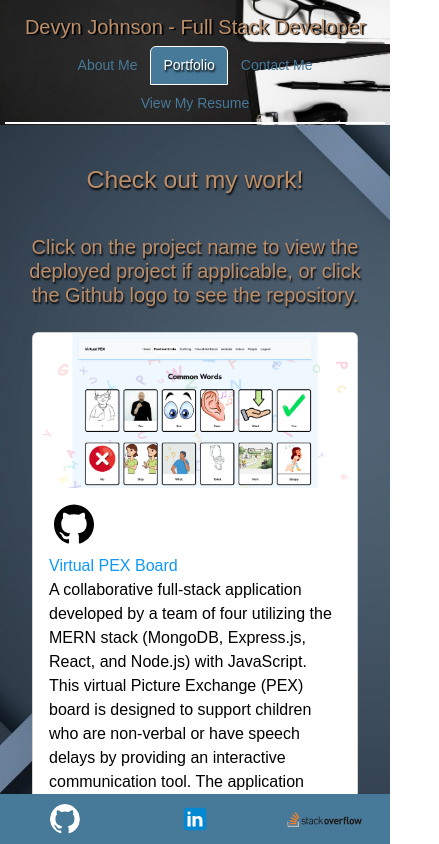
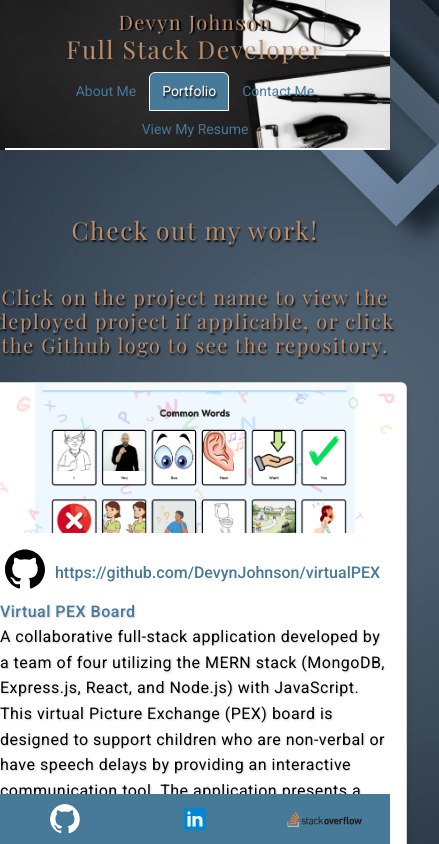
Before and after one commit to DevynJohnson/portfolio, a React (Vite) app in the folder portfolio/: page /portfolio in a window 390 px wide. Shown: the top 844 px of the page, 439 px wide, since content can reach past the window. Built offline with nearby package versions, Linux system fonts and the light colour scheme.

Commit message:
Fixing responsiveness issues, adding style changes for more polished look.

```diff
--- a/portfolio/src/components/Header.jsx
+++ b/portfolio/src/components/Header.jsx
@@ -4,7 +4,8 @@ import headerBackground from '../images/headerBackground.jpg'; // Import the ima
 function Header() {
     return (
         <header className="header-background" style={{ backgroundImage: `url(${headerBackground})` }}>
-            <h1>Devyn Johnson - Full Stack Developer</h1>
+            <h1>Devyn Johnson</h1>
+            <h2>Full Stack Developer</h2>
             <div className="navbar-container">
                 <Navigation />
             </div>
--- a/portfolio/src/components/ProjectCard.jsx
+++ b/portfolio/src/components/ProjectCard.jsx
@@ -20,7 +20,7 @@ function ProjectCard({
       />
       <Card.Body>
         <a href={githubUrl} target="_blank" rel="noopener noreferrer">
-          <img className="cardGithubLogo" src={githubDark} alt="GitHub logo" />
+          <img className="cardGithubLogo" src={githubDark} alt="GitHub logo" />{githubUrl}
         </a>
         <Card.Text className="projectCardName">
           <a href={projectUrl} target="_blank" rel="noopener noreferrer">
--- a/portfolio/src/pages/contactMe.jsx
+++ b/portfolio/src/pages/contactMe.jsx
@@ -41,12 +41,12 @@ function ContactForm() {
 function ContactMe() {
   return (
     <div className='contactMePage'>
+      <h1>Let's Chat!</h1>
       <h4>
-        Please reach out if you are interested in discussing job opportunities, freelance projects requests,
-        collaborating on a project together, or have any questions for me!
+        I am always open to discussing new projects, creative ideas, or opportunities to be part of your vision.
       </h4>
       <h4>
-        You can connect with me on <a href="https://www.linkedin.com/in/devyn-johnson-a5259213b/"target="_blank">LinkedIn</a>, view my profile at <a href="https://www.github.com/DevynJohnson"target="_blank">Github</a>, or feel free to use the form below to easily create an email. Click the button below to send your form data to your favorite email client and send the message!
+        You can connect with me on <a href="https://www.linkedin.com/in/devyn-johnson-a5259213b/"target="_blank">LinkedIn</a>, view my profile at <a href="https://www.github.com/DevynJohnson"target="_blank">Github</a>, or feel free to use the form below to easily create an email. Click the button below to include the form data in a new message using your email client and hit send!
       </h4>
       <h4>I look forward to hearing from you!</h4>
       {ContactForm()}
--- a/portfolio/src/styles/about.css
+++ b/portfolio/src/styles/about.css
@@ -23,7 +23,6 @@
 /* About Me photo styling */
 .aboutMePhoto {
   display: block;
-  max-width: 250px;
   border: 3px solid var(--accent-color);
   border-radius: 10px;
   margin: 10px auto;
--- a/portfolio/src/styles/contact.css
+++ b/portfolio/src/styles/contact.css
@@ -1,5 +1,5 @@
 /* Contact Me Page Styles */
-.contactMePage h4, .contactFormContainer p {
+.contactMePage h4, .contactMePage h1, .contactFormContainer p {
     text-align: center;
     text-shadow: black 1px 2px 2px;
     margin-top: 10px;
--- a/portfolio/src/styles/global.css
+++ b/portfolio/src/styles/global.css
@@ -1,10 +1,12 @@
+@import url('https://fonts.googleapis.com/css2?family=Playfair+Display:wght@400;700&family=Roboto:wght@400;500;700&display=swap');
+
 /* Global styles for html and body */
 html, body {
     height: 100%;
     margin: 0;
     padding: 0;
     display: block;
-    font-family: 'Copperplate', 'fantasy', sans-serif;
+    font-family: 'Roboto', sans-serif; /* Default font */
     /* overflow-x: auto; */
     background-image: url('../images/bodyBackground.jpg');
     background-size: cover;
@@ -21,19 +23,88 @@ html, body {
   /* Styling for the main content */
   main {
     flex-grow: 1;
-    padding-top: 170px;
+    padding-top: 190px;
     padding-bottom: 80px;
+    animation: fadeIn 1s ease-in-out;
   }
 
   @media (max-width: 768px) {
     main {
-      padding-top: 100px;
+      padding-top: 125px;
       padding-bottom: 60px;
     }
   }
 
-  @media (max-width: 512px) {
+  @media (max-width: 402px) {
     main {
-      padding-top: 130px;
+      padding-top: 180px;
+      padding-bottom: 60px;
     }
   }
+
+.card, .aboutMePhoto {
+  box-shadow: 0 4px 6px rgba(0, 0, 0, 0.1), 0 1px 3px rgba(0, 0, 0, 0.06);
+  transition: box-shadow 0.3s ease;
+}
+
+.card:hover, .aboutMePhoto:hover {
+  box-shadow: 0 10px 15px rgba(0, 0, 0, 0.2), 0 4px 6px rgba(0, 0, 0, 0.1);
+}
+
+/* Smooth hover effect for links */
+a {
+  position: relative;
+  color: var(--accent-color);
+  text-decoration: none;
+  transition: color 0.3s ease, text-shadow 0.3s ease;
+}
+
+a::after {
+  content: '';
+  position: absolute;
+  width: 0;
+  height: 2px;
+  background: var(--accent-color);
+  left: 0;
+  bottom: -2px;
+  transition: width 0.3s ease;
+}
+
+a:hover::after {
+  width: 100%; /* Underline effect on hover */
+}
+
+a:hover {
+  color: var(--accent-color);
+  text-shadow: 0px 0px 5px var(--accent-color);
+}
+
+
+
+h1, h2, h3, h4, h5, h6 {
+  text-shadow: 2px 2px 4px rgba(0, 0, 0, 0.3); /* Subtle shadow for depth */
+  letter-spacing: 1.5px; /* Slight spacing for headings */
+  line-height: 1.2; /* Compact line height for headings */
+  font-family: 'Playfair Display', serif; /* Headings font */
+}
+
+h1, h2, h3 {
+  animation: slideIn 0.8s ease-in-out;
+}
+
+p {
+  text-shadow: 1px 1px 2px rgba(0, 0, 0, 0.2); /* Lighter shadow for paragraphs */
+  letter-spacing: 0.5px; /* Subtle spacing for paragraphs */
+  line-height: 1.6; /* Comfortable line height for body text */
+}
+
+@keyframes slideIn {
+  from {
+    opacity: 0;
+    transform: translateY(20px);
+  }
+  to {
+    opacity: 1;
+    transform: translateY(0);
+  }
+}
--- a/portfolio/src/styles/header.css
+++ b/portfolio/src/styles/header.css
@@ -10,9 +10,10 @@ header {
   justify-content: space-between;
   align-items: center;
   padding: 10px 0;
-    min-height: 125px;
+  min-height: 125px; /* Default height for larger screens */
   background-size: cover;
   background-position: center;
+  box-sizing: border-box; /* Ensure padding is included in height calculations */
 }
 
 .header-background {
@@ -39,11 +40,14 @@ header {
   justify-content: center;
   align-items: center;
   margin: 0;
-    margin-bottom: -10px;
+  margin-top: auto;
+  margin-bottom: -10px; /* Adjust spacing if needed */
 }
 
 .nav-tabs {
   border-bottom: 2px solid white;
+  width: 100%;
+  text-align: center;
 }
 
 .nav-tabs .nav-link {
@@ -72,7 +76,7 @@ header {
 @media (max-width: 768px) {
   header {
     padding: 5px;
-      min-height: 100px;
+    min-height: 100px; /* Adjust height for smaller screens */
     flex-direction: column;
     align-items: center;
     text-align: center;
@@ -102,3 +106,14 @@ header {
     font-size: 14px;
   }
 }
+
+@media (max-width: 402px) {
+  header {
+    min-height: 140px; /* Ensure enough height for the header at 402px breakpoint */
+  }
+
+  .navbar-container {
+    margin-top: auto;
+    margin-bottom: -5px;
+  }
+}
--- a/portfolio/src/styles/portfolio.css
+++ b/portfolio/src/styles/portfolio.css
@@ -26,10 +26,9 @@
   }
 
   .projectCardImage {
-    width: 100%;
-    /* max-width: 576px; */
-    height: auto;
-    object-fit: cover;
+    width: 100%; /* Ensure it fills the card's width */
+    height: 200px; /* Set a fixed height for uniformity */
+    object-fit: cover; /* Crop the image to fit the dimensions */
     flex-shrink: 0;
   }
 
@@ -58,6 +57,9 @@
       max-width: 100%;
       height: auto;
     }
+    .projectCardImage {
+      height: 150px; /* Adjust height for smaller screens */
+    }
   }
 
   .cardGithubLogo {
```
Lines whose indentation alone changed are shown as unchanged.
